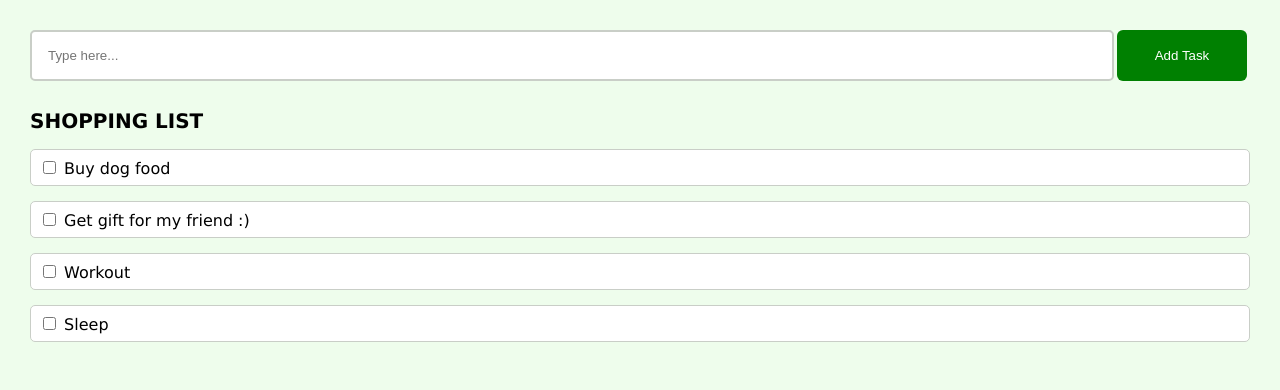
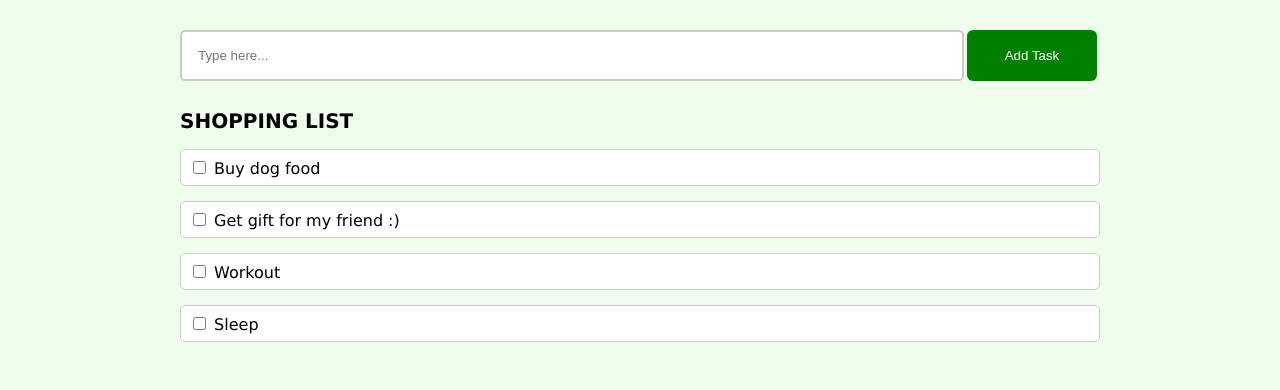
Before and after one commit to aquilasfr/to-do-list, a plain HTML site: page index.html in a window 1280 px wide. Drawn offline with Linux system fonts and the light colour scheme.

```diff
--- a/assets/stylesheets/style.css
+++ b/assets/stylesheets/style.css
@@ -5,7 +5,8 @@ body{
 
 .container {
     padding: 30px;
-
+    max-width: 920px;
+    margin: 0 auto;
 }
 
 .form-task {
```
